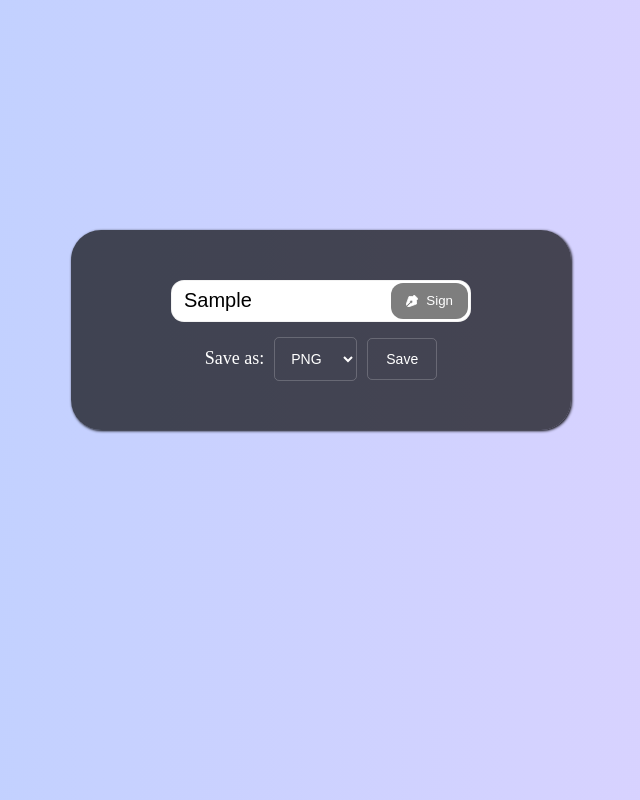
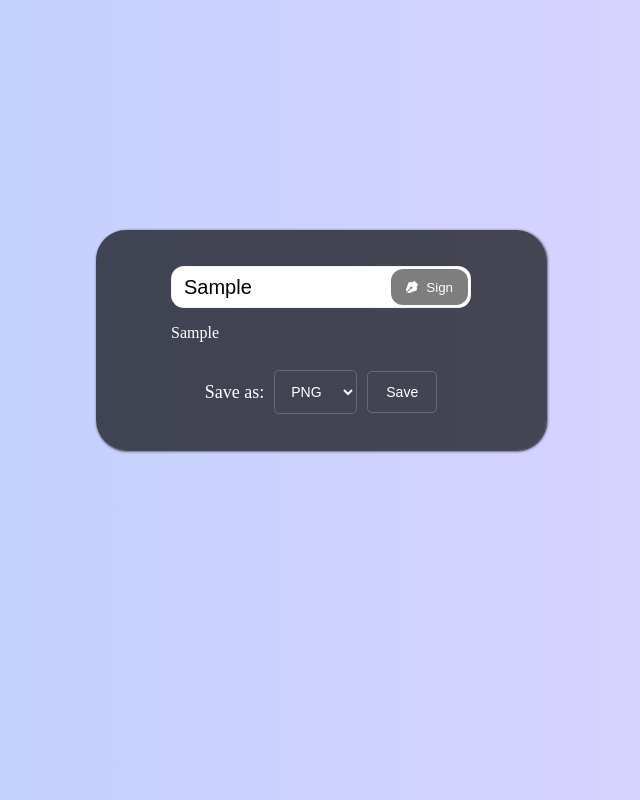
Before and after one commit to reykhambhaita/ren-sign, a website built with Vite: page index.html in a window 1280 px wide. Both pictures are taken after typing "Sample" into the empty fields and a click on the button "Save". Shown: the whole page, without its empty margins (319-959 px from the left). Built offline with nearby package versions, Linux system fonts and the light colour scheme.

Commit message:
'changes'

```diff
--- a/index.html
+++ b/index.html
@@ -2,7 +2,7 @@
 <html lang="en">
   <head>
     <meta charset="UTF-8" />
-    <link rel="icon" type="image/svg+xml" href="/vite.svg" />
+
     <meta name="viewport" content="width=device-width, initial-scale=1.0" />
     <link rel="stylesheet" href="./src/style.css">
     <title>Vite App</title>
--- /dev/null
+++ b/src/main.js
@@ -0,0 +1,15 @@
+const textField = document.getElementById('textField');
+const signaturePrev = document.querySelector('.signature-prev');
+
+textField.addEventListener('input', (event) => {
+  const value = event.target.value.trim();
+  if(value){
+    signaturePrev.classList.add('active');
+    signaturePrev.textContent = value;
+
+  }
+  else{
+    signaturePrev.classList.remove('active');
+    signaturePrev.textContent = '';
+  }
+})
--- a/src/style.css
+++ b/src/style.css
@@ -9,19 +9,21 @@ body {
 
 .modal {
   background-color: rgba(0, 0, 0, 0.678);
-  height: 200px;
-  width: 500px;
+  min-height: 200px;
+  height: auto;
+  width: 450px;
   margin: 230px auto;
   border-radius: 30px;
-  transition: 0.5s;
+  transition: 0.6s;
   box-shadow: 1px 1px 3px rgb(0, 0, 0);
   display: flex;
   justify-content: center;
   align-items: center;
+  padding: 10px 0;
 }
 
 .modal:hover {
-  transform: scale(1.1);
+  transform: scale(1.02);
 }
 
 .wrapper {
@@ -29,7 +31,7 @@ body {
   flex-direction: column;
   align-items: center;
   width: 100%;
-  padding: 20px;
+  padding: 0;
 }
 
 .input-button {
@@ -73,13 +75,31 @@ body {
 .signature-prev {
   width: 80%;
   max-width: 300px;
-  min-height: 30px;
-  margin: 10px 0;
-  display: none;
+  margin: 0;
+  height: 0;
+  overflow: hidden;
+  transition: all 0.3s ease-in-out;
+  opacity: 0;
+}
+
+.signature-prev {
+  height: 0;
+  margin: 0;
+  overflow: hidden;
+  transition: all 0.3s ease;
+  opacity: 0;
+  padding: 0 10px;
+}
+
+.signature-prev.active {
+  height: 20px;
+  margin: 8px 0;
+  opacity: 1;
+  padding: 8px;
 }
 
 .export-options {
-  margin-top: 15px;
+  margin-top: 10px;
   display: flex;
   font-size: 18px;
   align-items: center;
@@ -102,7 +122,6 @@ body {
   border: 1px solid rgba(255, 255, 255, 0.2);
   background: transparent;
   color: white;
-  cursor: pointer;
 }
 
 #format option {
```
